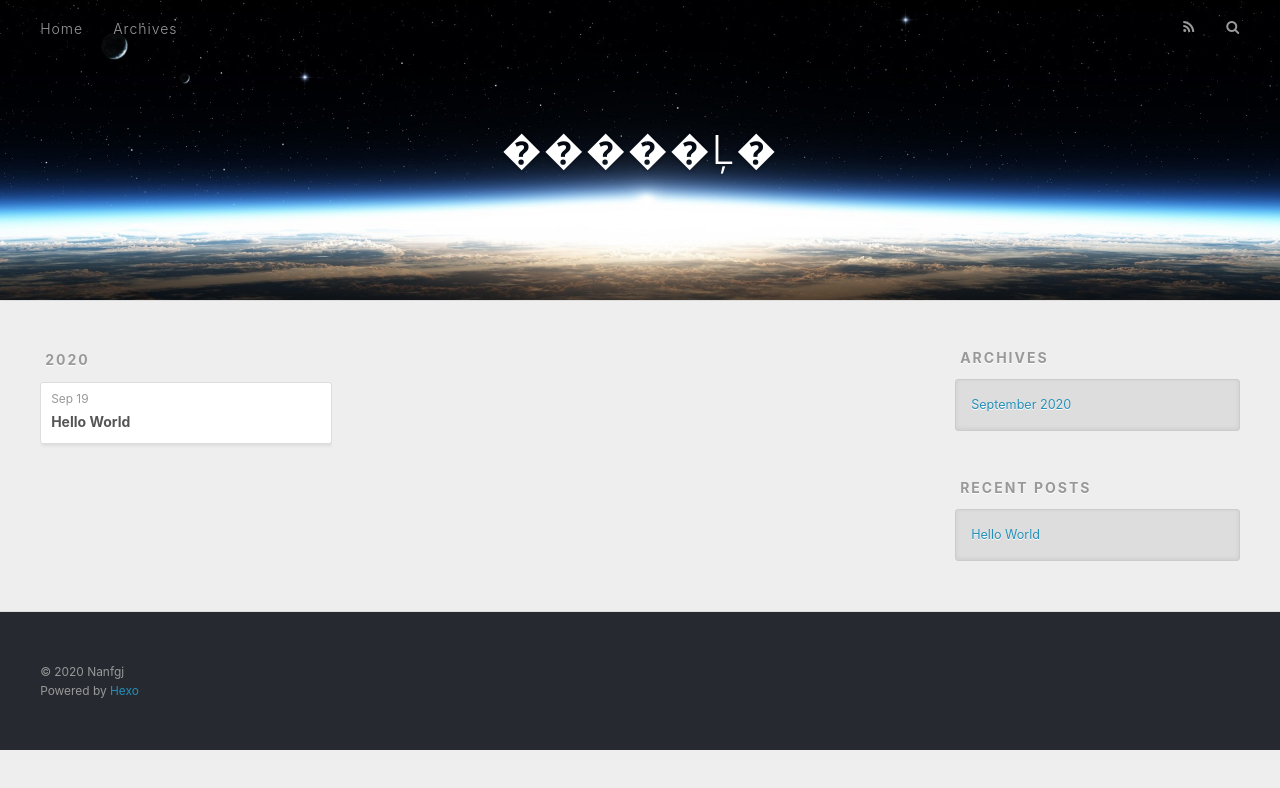
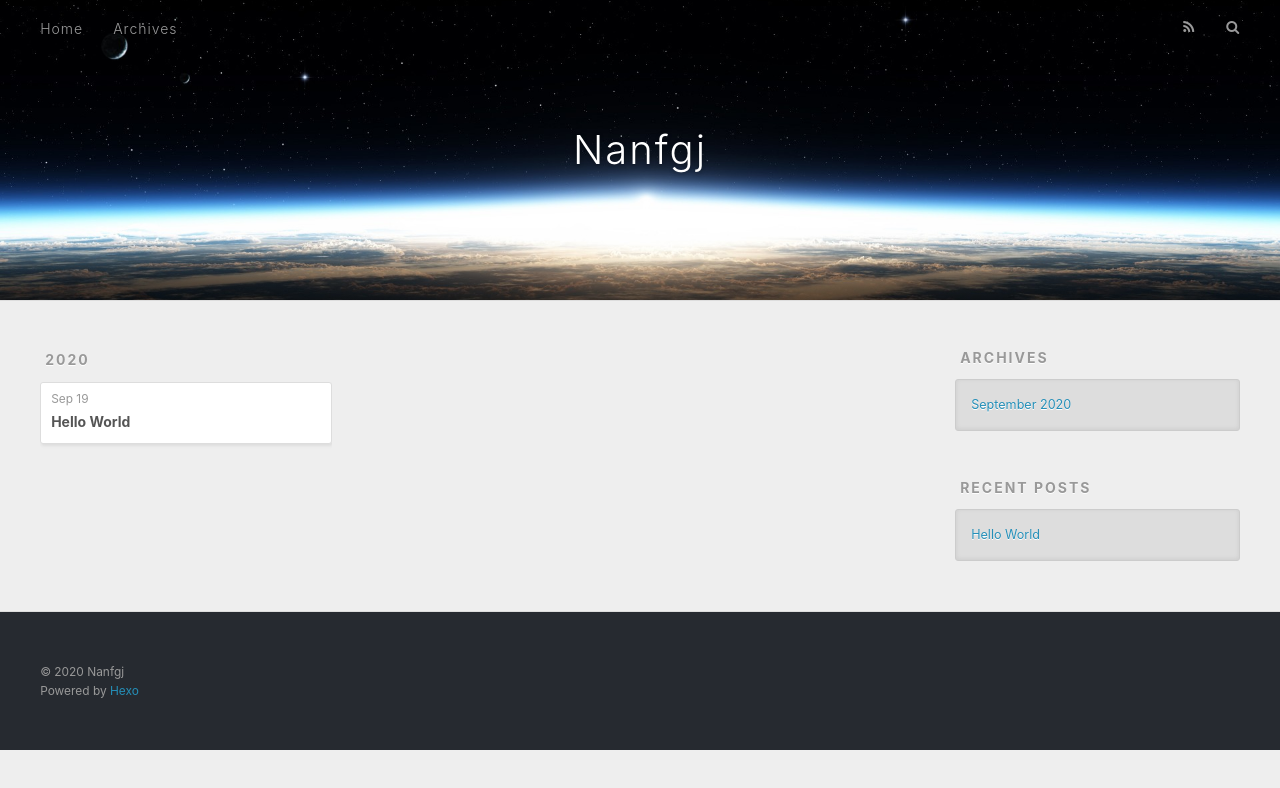
Before and after one commit to Nanfgj/Nanfgj.github.io, a plain HTML site: page archives/2020/09/index.html in a window 1280 px wide. Drawn offline with nearby package versions, Linux system fonts and the light colour scheme.

Commit message:
Site updated: 2020-09-19 22:46:56

```diff
--- a/archives/2020/09/index.html
+++ b/archives/2020/09/index.html
@@ -5,17 +5,17 @@
 
 
 
-  <title>Archives: 2020/9 | �����Ļ�</title>
+  <title>Archives: 2020/9 | Nanfgj</title>
   <meta name="viewport" content="width=device-width, initial-scale=1, maximum-scale=1">
   <meta property="og:type" content="website">
-<meta property="og:title" content="�����Ļ�">
+<meta property="og:title" content="Nanfgj">
 <meta property="og:url" content="http://nanfgj.github.io/archives/2020/09/index.html">
-<meta property="og:site_name" content="�����Ļ�">
+<meta property="og:site_name" content="Nanfgj">
 <meta property="og:locale" content="en_US">
 <meta property="article:author" content="Nanfgj">
 <meta name="twitter:card" content="summary">
 
-    <link rel="alternate" href="/atom.xml" title="�����Ļ�" type="application/atom+xml">
+    <link rel="alternate" href="/atom.xml" title="Nanfgj" type="application/atom+xml">
 
 
     <link rel="icon" href="/favicon.png">
@@ -36,7 +36,7 @@
   <div id="header-outer" class="outer">
     <div id="header-title" class="inner">
       <h1 id="logo-wrap">
-        <a href="/" id="logo">�����Ļ�</a>
+        <a href="/" id="logo">Nanfgj</a>
       </h1>
 
     </div>
```
Also changed, not shown: 2020/09/19/hello-world/index.html (+4 -4 lines), archives/2020/index.html (+5 -5 lines), archives/index.html (+5 -5 lines), index.html (+5 -5 lines).
